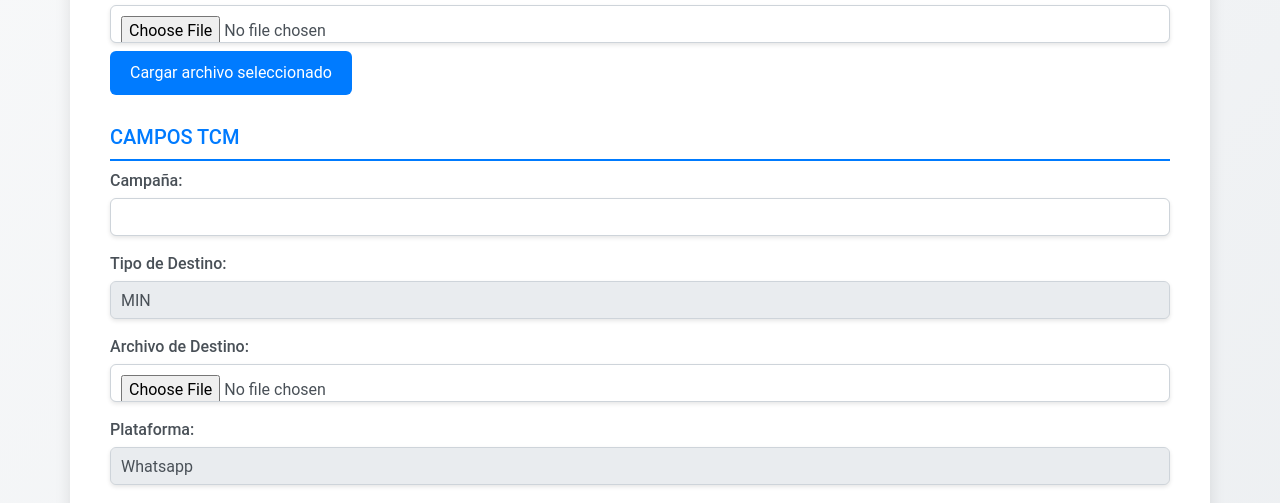
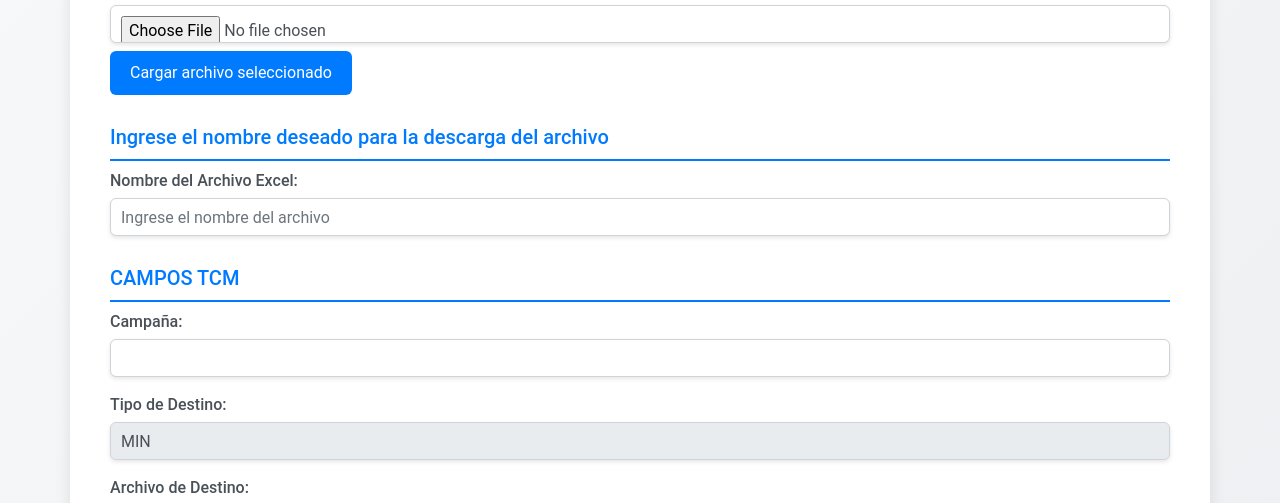
Before and after one commit to SergioANJ/Form-Claro, a plain HTML site: page index.html in a window 1280 px wide. Shown: the part 278-781 px from the top of the page. Drawn offline with nearby package versions, Linux system fonts and the light colour scheme.

Commit message:
Update index.html
Se agrega el campo para ingresar el nombre para descargar el excel

```diff
--- a/index.html
+++ b/index.html
@@ -1,4 +1,3 @@
-
 <!DOCTYPE html>
 <html lang="es">
 <head>
@@ -10,7 +9,7 @@
     <link rel="stylesheet" href="styles.css"> <!-- Enlazamos el archivo CSS externo -->
 </head>
 <body>
-    <img src="logo-claro.png" alt="Logo" class="logo">
+    <img src="/logo-claro.png" alt="Logo" class="logo">
     <div class="container mt-5">
         <h2>Formulario de Carga de Datos y Generación de Excel</h2>
 
@@ -22,6 +21,14 @@
         </div>
 
         <form id="form" class="mt-4">
+
+            <!-- Sección para el nombre del archivo -->
+            <h5>Ingrese el nombre deseado para la descarga del archivo</h5>
+            <div class="form-group">
+                <label for="nombreArchivo">Nombre del Archivo Excel:</label>
+                <input type="text" class="form-control" id="nombreArchivo" name="nombreArchivo" placeholder="Ingrese el nombre del archivo">
+            </div>
+
             <!-- Sección de campos TCM -->
             <h5>CAMPOS TCM</h5>
             <div class="form-group">
```
